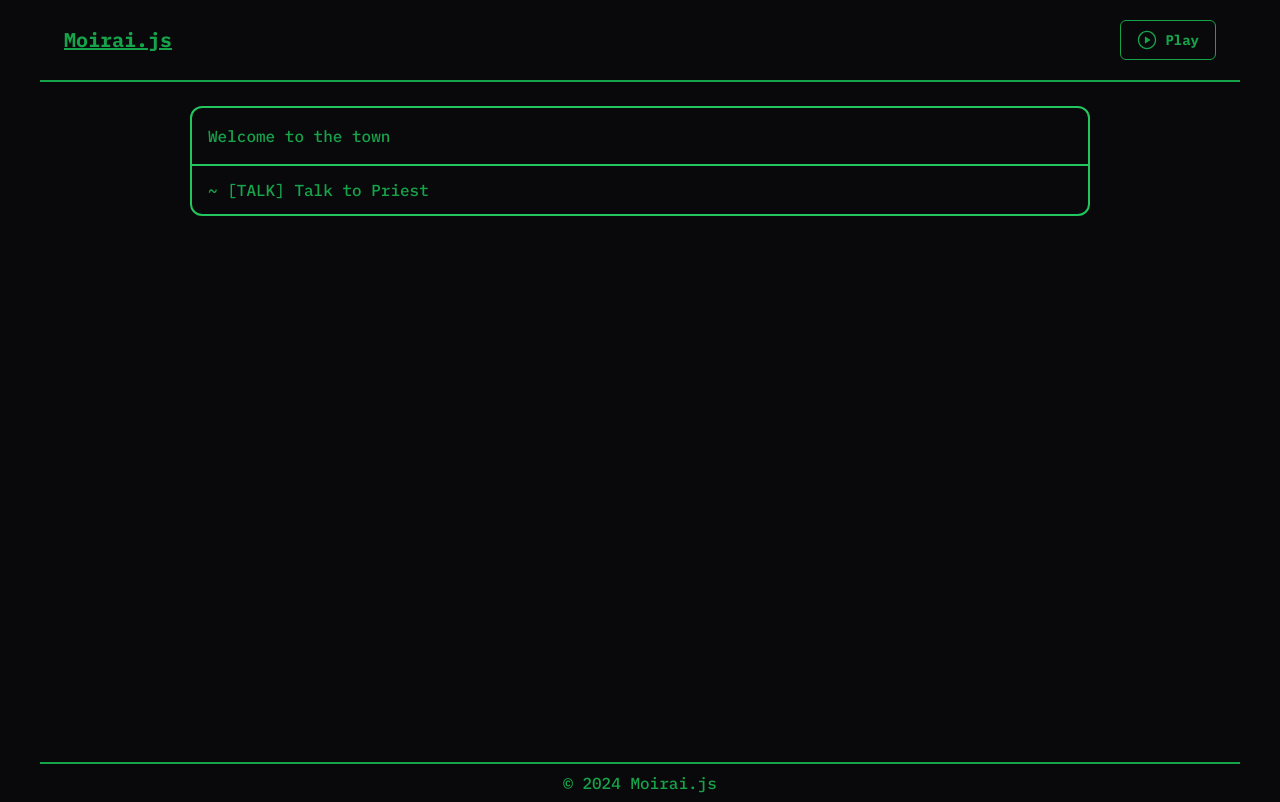
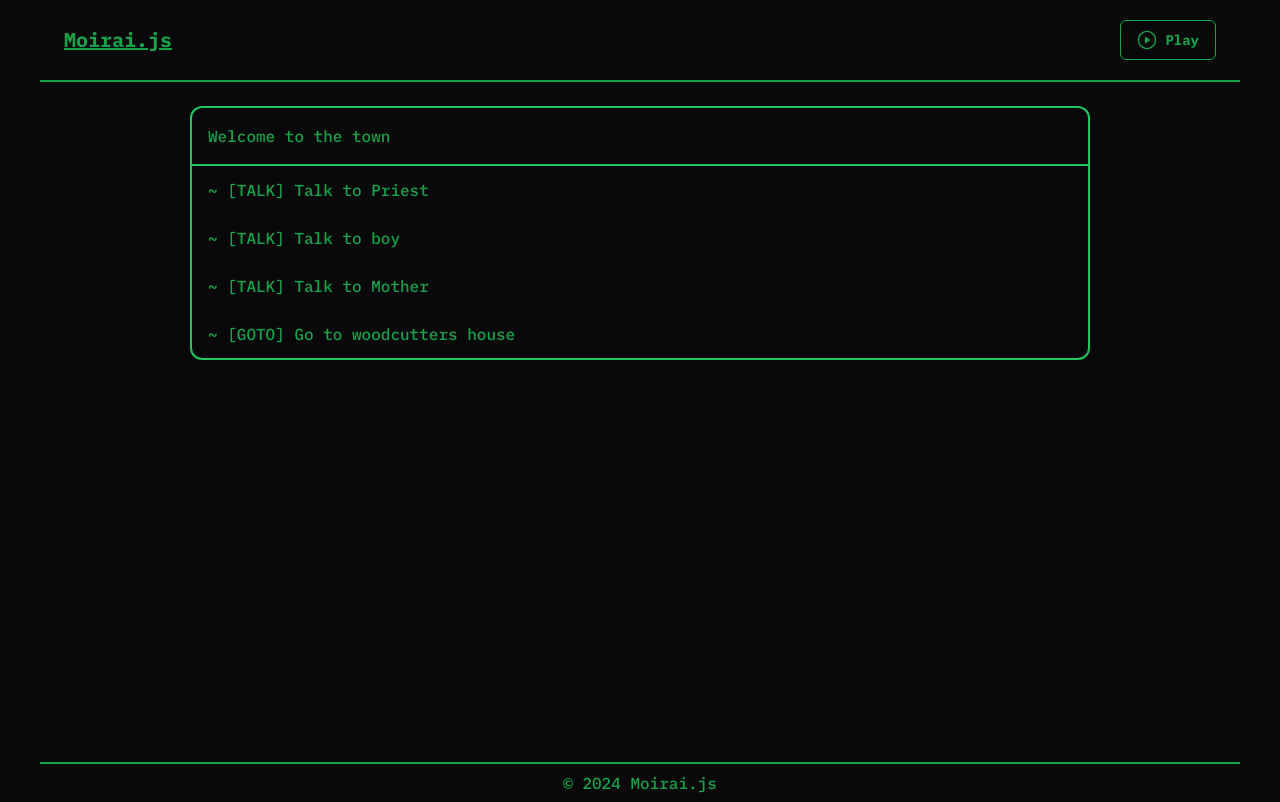
Before and after one commit to camilopaezz/moirai.js, a Next.js app: page /play in a window 1280 px wide. Built offline with nearby package versions, Linux system fonts and the light colour scheme.

Commit message:
first part done

```diff
--- a/src/app/play/interact/questions.ts
+++ b/src/app/play/interact/questions.ts
@@ -61,6 +61,8 @@ const getQuestionList: (prevValues: PrevValues) => Question[] = () => [
     content: ['Welcome to the town'],
     variables: {
       talk_to_priest: false,
+      talk_to_mother: false,
+      talk_to_girl: false,
     },
     interactions: [
       {
@@ -69,22 +71,42 @@ const getQuestionList: (prevValues: PrevValues) => Question[] = () => [
         ref: '1100',
         type: 'TALK',
       },
-      // {
-      //   description: 'Talk to boy',
-      //   ref: '1200',
-      //   type: 'TALK',
-      // },
       {
-        description: 'Go to julias house',
+        description: 'Talk to boy',
+        ref: '1200',
+        type: 'TALK',
+      },
+      {
+        description: 'Talk to Mother',
+        dispatch: ['talk_to_mother'],
+        ref: '1300',
+        type: 'TALK',
+      },
+      {
+        description: "Go to Julia's house",
         requires: ['talk_to_priest'],
-        ref: '1300',
+        ref: '1400',
         type: 'GOTO',
+      },
+      {
+        description: 'Go to woodcutters house',
+        ref: '1500',
+        type: 'GOTO',
+      },
+      {
+        description: 'Go to the farm',
+        ref: '2000',
+        type: 'GOTO',
+        requires: ['talk_to_mother', 'talk_to_priest'],
       },
     ],
   },
   {
     key: '1100',
-    content: ['Hello, I am the priest'],
+    content: [
+      "Priest: My prayers go out to poor Julia. It's been a year since her husband has passed. She hasn't been seen all day.",
+      "I imagine she is grieving. Do you mind visiting her at her home? It's the house to the right as you leave town.",
+    ],
     interactions: [
       {
         description: 'Back',
@@ -93,4 +115,76 @@ const getQuestionList: (prevValues: PrevValues) => Question[] = () => [
       },
     ],
   },
+  {
+    key: '1200',
+    content: [
+      "Boy: Need to stay close to Momma otherwise she'll worry that we've run off.",
+    ],
+    interactions: [
+      {
+        description: 'Back',
+        ref: '0000',
+        type: 'BACK',
+      },
+    ],
+  },
+  {
+    key: '1300',
+    content: [
+      'Mother: Did you hear about the boy? Julia lost her son in the cave shortly after her husband died. Poor Julia.',
+      'I would never let my boys out of my sight.',
+    ],
+    interactions: [
+      {
+        description: 'Back',
+        ref: '0000',
+        type: 'BACK',
+      },
+    ],
+  },
+  {
+    key: '1400',
+    content: [
+      'There is a picture on the sheld of a wife, husband and a young boy. I wonder where they are.',
+    ],
+    interactions: [
+      {
+        description: 'Back',
+        ref: '0000',
+        type: 'BACK',
+      },
+    ],
+  },
+  {
+    key: '1500',
+    content: [
+      'You are at the woodcutters house. You see a girl sitting on the porch.',
+    ],
+    interactions: [
+      {
+        description: 'Talk to girl',
+        ref: '1510',
+        type: 'TALK',
+        dispatch: ['talk_to_girl'],
+      },
+      {
+        description: 'Back',
+        ref: '0000',
+        type: 'BACK',
+      },
+    ],
+  },
+  {
+    key: '1510',
+    content: [
+      'My uncle and dad are out chopping wood to keep us warn in the winter. They should be home soon.',
+    ],
+    interactions: [
+      {
+        description: 'Back',
+        ref: '1500',
+        type: 'BACK',
+      },
+    ],
+  },
 ];
--- a/src/app/play/utils/createQuestion.ts
+++ /dev/null
@@ -1,25 +0,0 @@
-import { Question } from './types';
-
-export function createQuestion({
-  description,
-  input,
-  interactions,
-  variables,
-  previus,
-}: Question): Question {
-  if (previus) {
-    interactions.push({
-      description: 'Back',
-      type: 'GOTO',
-      action: () => previus!,
-    });
-  }
-
-  return {
-    description,
-    input,
-    interactions,
-    previus,
-    variables,
-  };
-}
```
